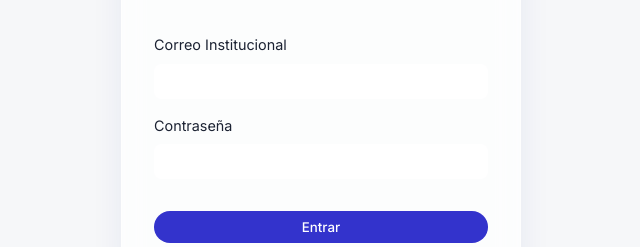
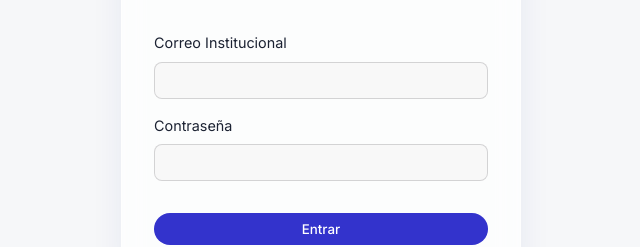
Before and after one commit to ginejuan/VirtualPatient, a React (Vite) app in the folder frontend/: page / in a window 1280 px wide. Shown: the part 392-639 px from the top of the page, without its empty margins (319-959 px from the left). Built offline with nearby package versions, Linux system fonts and the light colour scheme.

Commit message:
Fix input contrast on light mode

```diff
--- a/frontend/src/index.css
+++ b/frontend/src/index.css
@@ -308,12 +308,14 @@ h1, h2, h3, h4, h5, h6 {
 .chat-input {
   flex: 1;
   padding: var(--spacing-sm) var(--spacing-md);
-  border: 1px solid var(--color-border);
+  border: 1px solid rgba(0, 0, 0, 0.15);
+  background: rgba(0, 0, 0, 0.02);
+  color: hsl(var(--color-text-main));
   border-radius: var(--radius-full);
   font-family: var(--font-sans);
   font-size: 0.95rem;
   outline: none;
-  transition: border-color 0.2s;
+  transition: all 0.2s ease;
 }
 
 .chat-input:focus {
```
